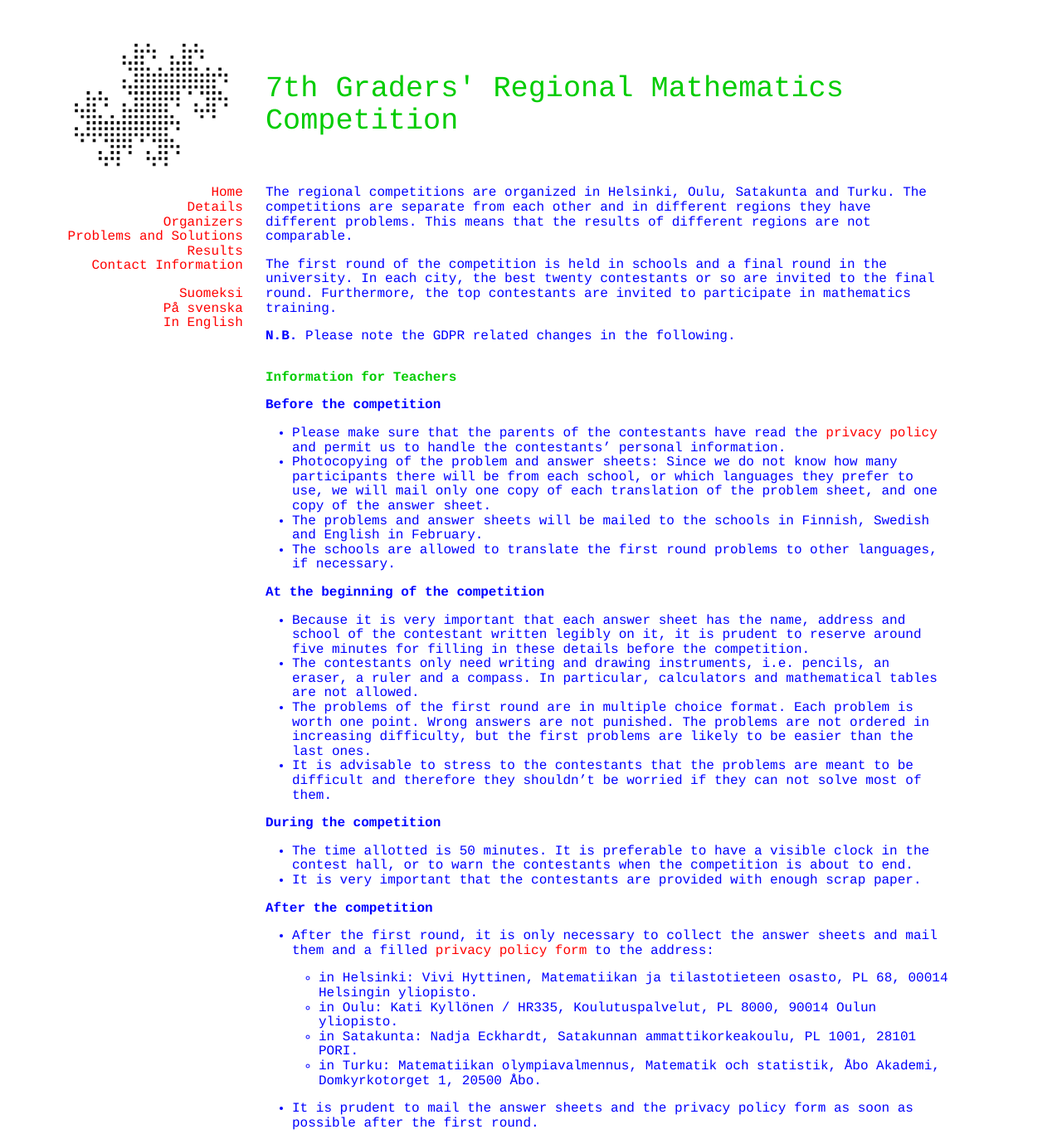
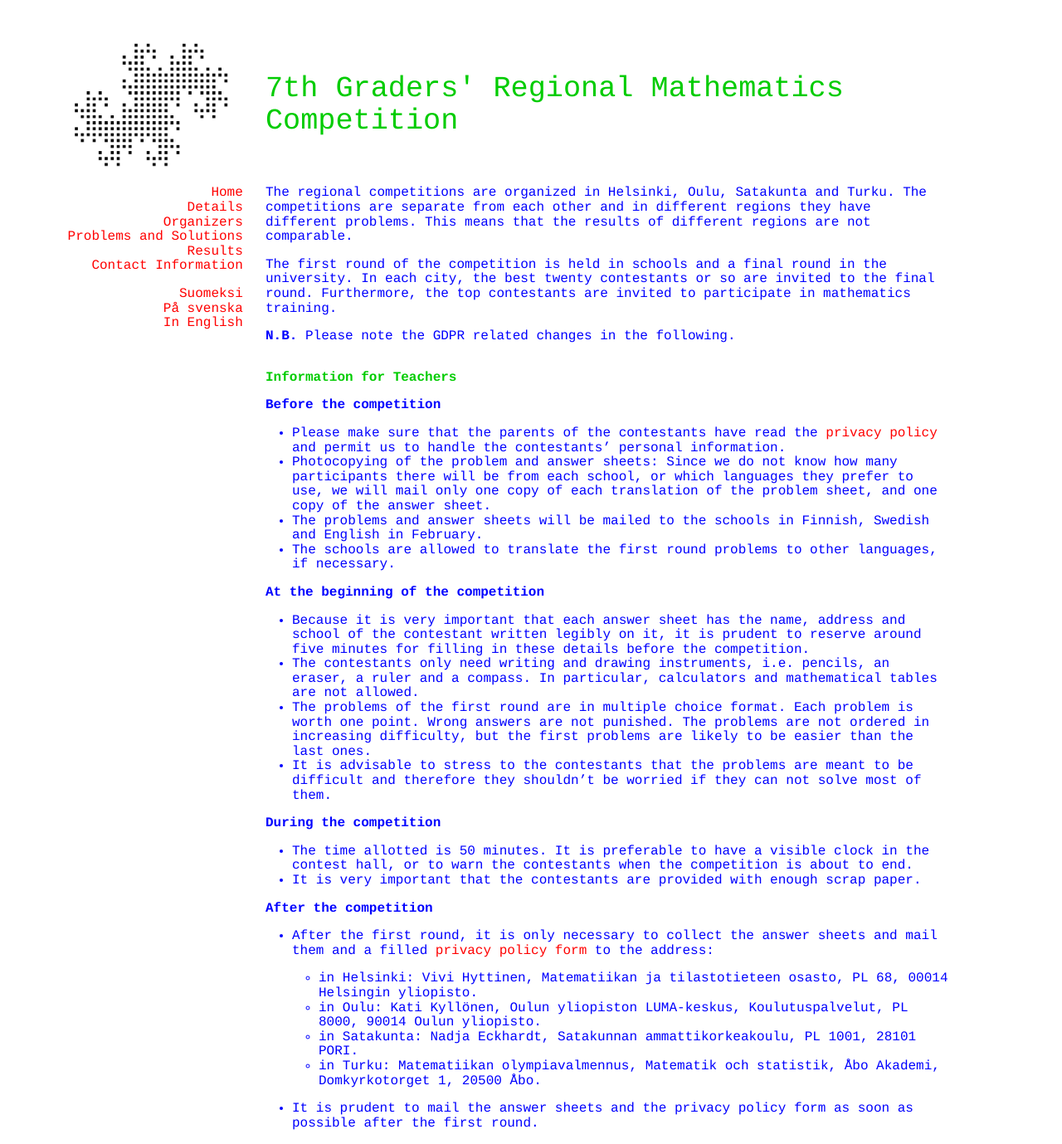
Before and after one commit to matematiikkakilpailut/matematiikkakilpailut.github.io, a Jekyll site: the page built from seiskat/en/details.html, in a window 1280 px wide. Shown: the whole page at 83% size. Built offline with Jekyll 4.4.1, drawn with Linux system fonts in a browser that asks for light colours.

Commit message:
Update details.html
oulun osoite

```diff
--- a/seiskat/en/details.html
+++ b/seiskat/en/details.html
@@ -91,8 +91,8 @@
 	osasto, PL 68, 00014 Helsingin yliopisto.
       </li>
       <li>
-	in Oulu: Kati Kyllönen / HR335, Koulutuspalvelut, PL 8000,
-	90014 Oulun yliopisto.
+	in Oulu: Kati Kyllönen, Oulun yliopiston LUMA-keskus,
+	      Koulutuspalvelut, PL 8000, 90014 Oulun yliopisto.
       </li>
       <li>
 	in Satakunta: Nadja Eckhardt, Satakunnan ammattikorkeakoulu, PL
```
